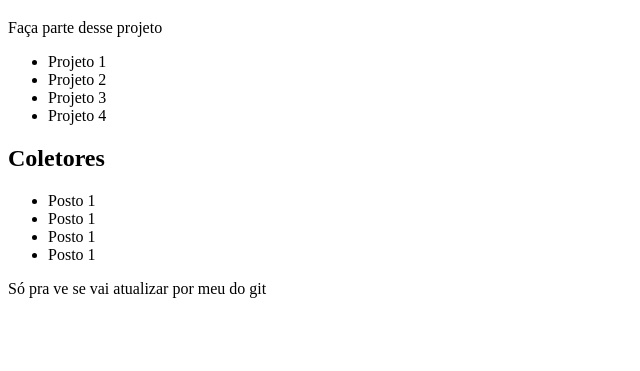
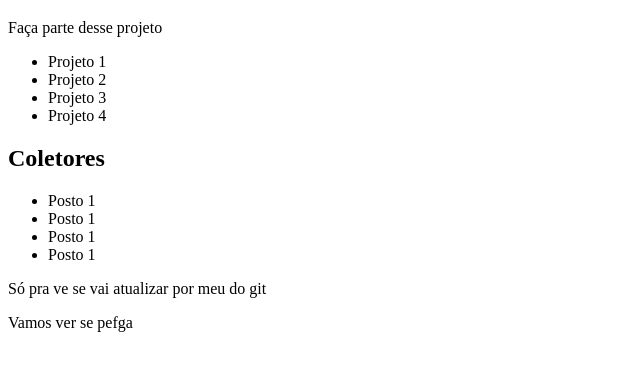
Before and after one commit to PedroZacaz/Cogitere, a plain HTML site: page index.html in a window 1280 px wide. Shown: the part 61-432 px from the top of the page, without its empty margins (0-640 px from the left). Drawn offline with Linux system fonts and the light colour scheme.

Commit message:
Coloquei de um texto no final do site

```diff
--- a/index.html
+++ b/index.html
@@ -23,6 +23,7 @@
         <li>Posto 1</li>
     </ul>
     <p>Só pra ve se vai atualizar por meu do git</p>
+    <p>Vamos ver se pefga</p>
     <!--ol>li*5{Cogitere $}-->
 
 </body>
```
